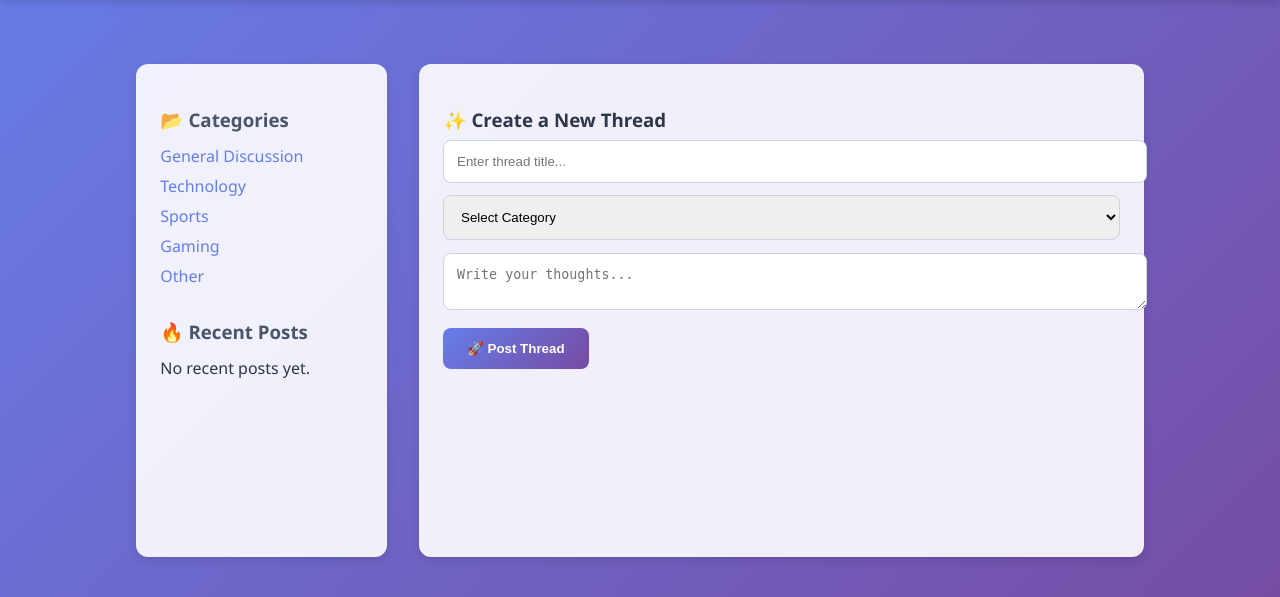
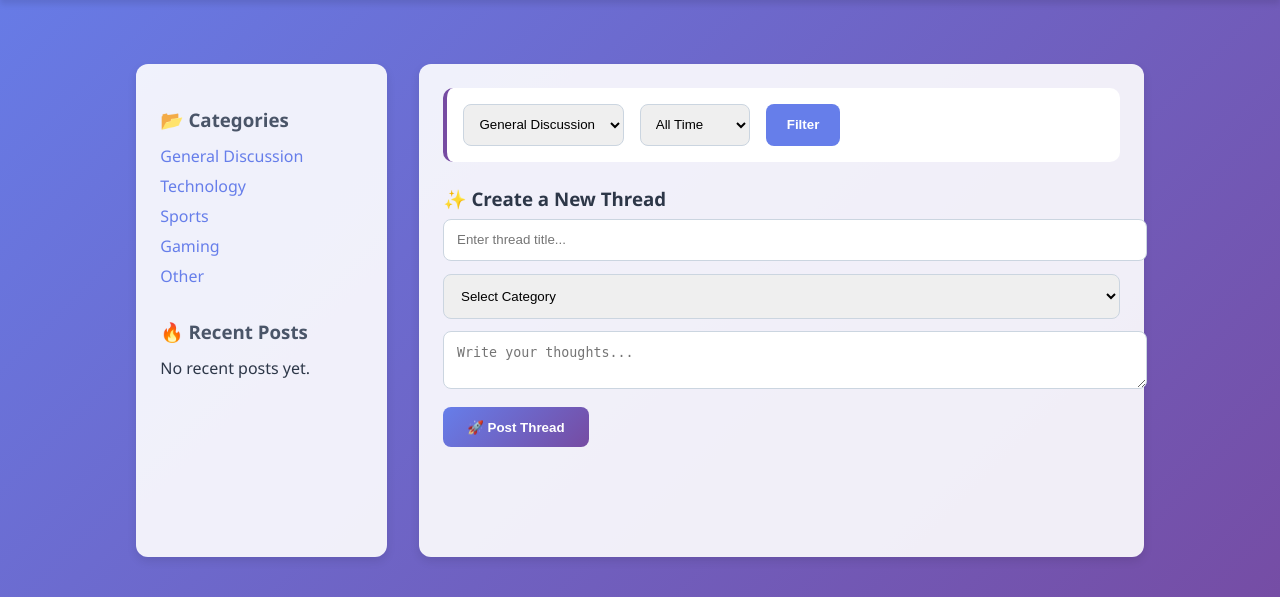
Before and after one commit to GaouravPatil/Community_forum_project, a Django app: page /chat/?category=1 in a window 1280 px wide. Shown: the part 124-721 px from the top of the page. Run offline with Django 5.2, Linux system fonts and the light colour scheme; data comes from the database, SQL or seed files in the repository; data that the repository does not hold is empty.

Commit message:
implement category and time filters (today, week, month, year)

```diff
--- a/chat/templates/index.html
+++ b/chat/templates/index.html
@@ -70,6 +70,36 @@
         box-shadow: 0 4px 10px rgba(0, 0, 0, 0.1);
     }
 
+    /* ------------ FILTER STYLES ------------ */
+    .filters {
+        margin-bottom: 1.5rem;
+        background: white;
+        padding: 1rem;
+        border-radius: 10px;
+        border-left: 4px solid #764ba2;
+    }
+
+    .filter-select {
+        padding: 0.7rem;
+        border-radius: 8px;
+        border: 1px solid #cbd5e0;
+    }
+
+    .filter-btn {
+        padding: 0.7rem 1.3rem;
+        background: #667eea;
+        border: none;
+        border-radius: 8px;
+        color: white;
+        cursor: pointer;
+        font-weight: bold;
+    }
+
+    .filter-btn:hover {
+        background: #5a67d8;
+    }
+
+    /* ------------ THREAD STYLES ------------ */
     .new-thread {
         margin-bottom: 2rem;
     }
@@ -149,6 +179,8 @@
 </style>
 
 <main>
+
+    <!-- SIDEBAR -->
     <aside>
         <div class="sidebar-card">
             <h3>📂 Categories</h3>
@@ -158,6 +190,7 @@
                 {% endfor %}
             </ul>
         </div>
+
         <div class="sidebar-card">
             <h3>🔥 Recent Posts</h3>
             <ul>
@@ -170,7 +203,38 @@
         </div>
     </aside>
 
+    <!-- MAIN CONTENT -->
     <section class="main">
+
+        <!-- ✔ FILTER BAR (CATEGORY + TIME) -->
+        <div class="filters">
+            <form method="GET" style="display:flex; flex-wrap:wrap; gap:1rem;">
+
+                <!-- Category Filter -->
+                <select name="category" class="filter-select">
+                    <option value="">All Categories</option>
+                    {% for category in categories %}
+                    <option value="{{ category.id }}"
+                        {% if selected_category == category.id|stringformat:"s" %}selected{% endif %}>
+                        {{ category.name }}
+                    </option>
+                    {% endfor %}
+                </select>
+
+                <!-- Time Filter -->
+                <select name="time" class="filter-select">
+                    <option value="">All Time</option>
+                    <option value="today" {% if selected_time == 'today' %}selected{% endif %}>Today</option>
+                    <option value="week" {% if selected_time == 'week' %}selected{% endif %}>This Week</option>
+                    <option value="month" {% if selected_time == 'month' %}selected{% endif %}>This Month</option>
+                    <option value="year" {% if selected_time == 'year' %}selected{% endif %}>This Year</option>
+                </select>
+
+                <button type="submit" class="filter-btn">Filter</button>
+            </form>
+        </div>
+
+        <!-- CREATE THREAD -->
         <div class="new-thread">
             <h3>✨ Create a New Thread</h3>
             <input type="text" id="thread-title" placeholder="Enter thread title...">
@@ -184,6 +248,7 @@
             <button onclick="createThread()">🚀 Post Thread</button>
         </div>
 
+        <!-- THREAD LIST -->
         <div id="threads">
             {% for thread in page_obj %}
                 <div class="thread" id="thread-{{ thread.id }}">
@@ -195,14 +260,16 @@
                             | <span>📂 {{ thread.category.name }}</span>
                         {% endif %}
                     </div>
+
                     <p>{{ thread.content }}</p>
+
                     <div class="vote-buttons">
-                        <button class="vote-btn {% if thread.user_vote == 1 %}upvoted{% endif %}" onclick="vote('thread', {{ thread.id }}, 1)">👍</button>
+                        <button class="vote-btn">👍</button>
                         <span class="vote-count">{{ thread.vote_count }}</span>
-                        <button class="vote-btn {% if thread.user_vote == -1 %}downvoted{% endif %}" onclick="vote('thread', {{ thread.id }}, -1)">👎</button>
+                        <button class="vote-btn">👎</button>
                     </div>
 
-                    <div class="replies" id="replies-{{ thread.id }}">
+                    <div class="replies">
                         {% for reply in thread.replies.all %}
                             <div class="reply">
                                 <strong>{{ reply.author.username }}</strong>: {{ reply.content }}
@@ -212,11 +279,12 @@
 
                     <div class="reply-form">
                         <textarea placeholder="Write a reply..."></textarea>
-                        <button onclick="replyToThread({{ thread.id }})">💬 Reply</button>
+                        <button>💬 Reply</button>
                     </div>
                 </div>
             {% endfor %}
         </div>
+
     </section>
 </main>
 {% endblock %}
@@ -226,13 +294,5 @@
 function createThread() {
     alert("Thread creation logic coming soon!");
 }
-
-function vote(type, id, value) {
-    alert(`Voted ${value > 0 ? "up" : "down"} on ${type} #${id}`);
-}
-
-function replyToThread(threadId) {
-    alert(`Reply added to thread ${threadId}`);
-}
 </script>
 {% endblock %}
```
